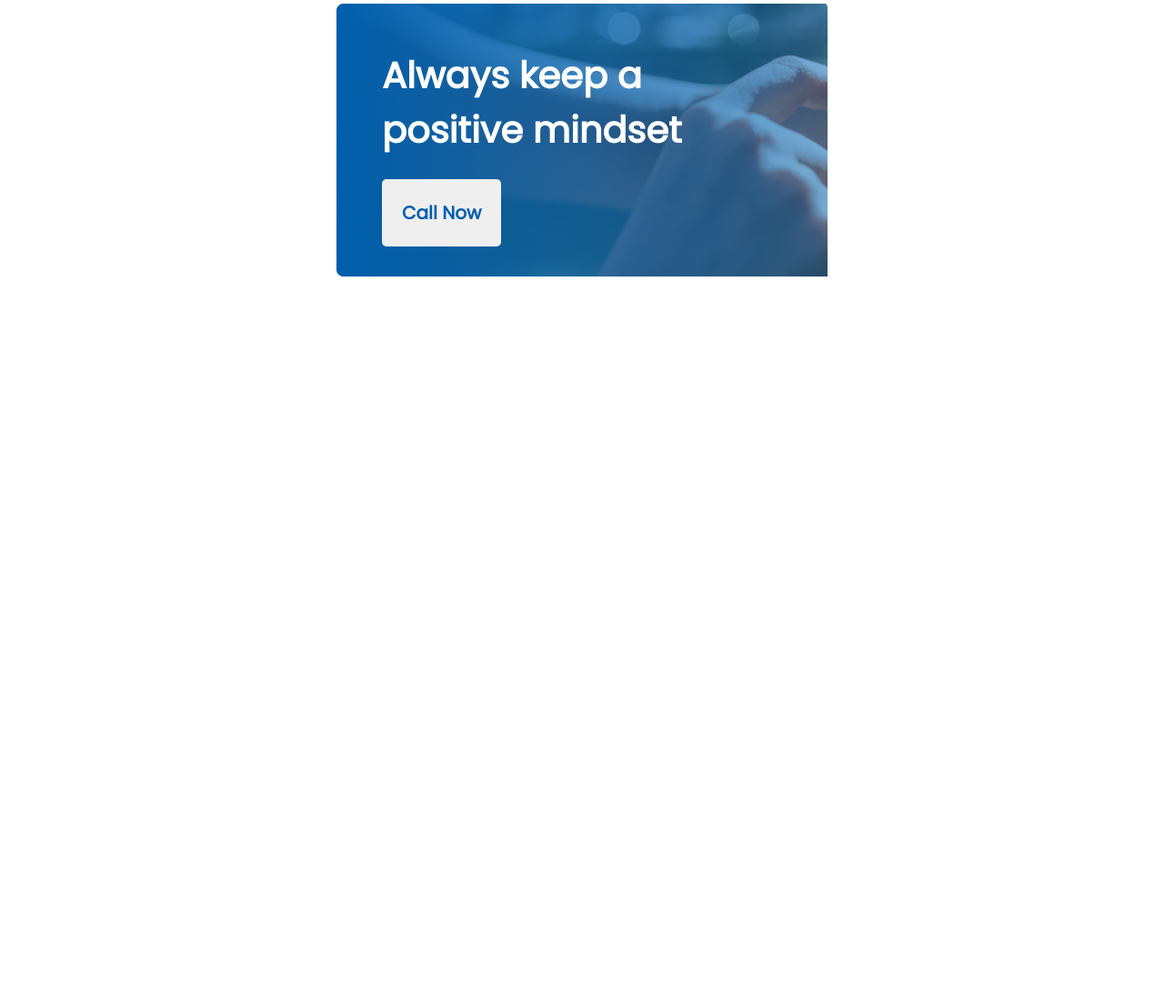
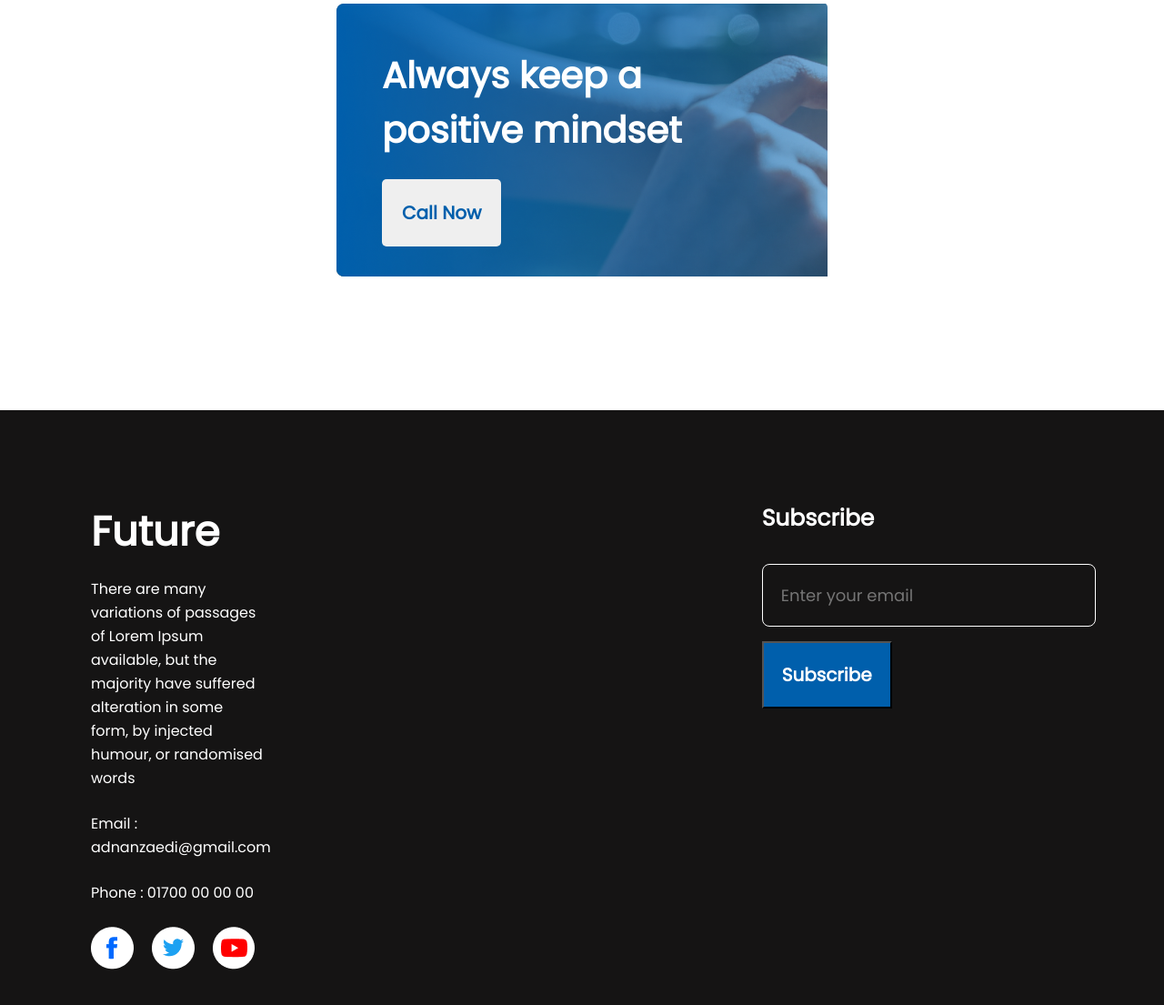
Before and after one commit to NirjanRulz/New_year_New_me, a plain HTML site: page index.html in a window 1280 px wide. Shown: the part 2469-3574 px from the top of the page at 91% size. Before the commit the page ends 2920 px from the top, so only its background shows below. Drawn offline with Linux system fonts and the light colour scheme; a web font is replaced by a local one.

Commit message:
footer done

```diff
--- a/index.html
+++ b/index.html
@@ -70,8 +70,27 @@
             </div>
         </div>
     </section>
-    <footer>
-
+    <footer class="footer">
+        <div class="footer-div">
+            <div class="footer-details">
+                <h2>Future</h2>
+                <p>There are many variations of passages of Lorem Ipsum <br> available, but the majority have suffered alteration in some <br> form, by injected humour, or randomised words</p>
+                <p class="footer-email-phone">Email : adnanzaedi@gmail.com</p>
+                <p class="footer-email-phone">Phone : 01700 00 00 00</p>
+                <div class="footer-img">
+                    <div><a href=""><img src="./images/icons/fb.png" alt="facebook"></a></div>
+                    <div><a href=""><img src="./images/icons/twitter.png" alt="twitter"></a></div>
+                    <div><a href=""><img src="./images/icons/youtube.png" alt="youtube"></a></div>
+                </div>
+            </div>
+            <div class="form">
+                <h3 class="subscribe">Subscribe</h3>
+                <form action="#">
+                    <input type="email" name="" id="" placeholder="Enter your email">
+                </form>
+                <button class="btn-subscribe">Subscribe</button>
+            </div>
+        </div>
     </footer>
     </main>
 </body>
--- a/style.css
+++ b/style.css
@@ -33,6 +33,12 @@
     border-radius: 5px;
     margin-top: 32px;
     padding: 22px;
+    transition: all 0.5s ease-out;
+}
+.btn-primary:hover{
+    color: #FFF;
+    background-color: #005FAC;
+    border: 1px solid white;
 }
 
 /* middle1 style */
@@ -116,6 +122,12 @@ div ul li{
     border-radius: 5px;
     padding: 22px;
     margin-top: 24px;
+    transition: all 0.5s ease-out;
+}
+.btn-call:hover{
+    color: #FFF;
+    background-color: #005FAC;
+    border: 1px solid white;
 }
 .banner{
     background-image: url(./images/gradient1.png), url(./images/watch.png);
@@ -124,3 +136,62 @@ div ul li{
     margin: 130px 370px 130px;
     padding: 50px;
 }
+
+/* footer style */
+
+.footer{
+    background-color: #151414;
+    padding: 100px;
+}
+.footer-div{
+    display: flex;
+    gap: 50%;
+}
+.footer-img{
+    display: flex;
+    gap: 20px;
+    margin-top: 24px;
+}
+.footer-details h2{
+    color: #fff;
+    font-size: 45px;
+    font-weight: 700;
+    margin-bottom: 16px;
+}
+.footer-details p{
+    color: #fff;
+    font-size: 16px;
+    line-height: 26px;
+}
+.footer-email-phone{
+    margin-top: 24px;
+}
+.subscribe{
+    color: #FFF;
+    font-size: 25px;
+    font-weight: 600;
+    margin-bottom: 31px;
+}
+input[type=email]{
+    border: solid 1px #FFF;
+    border-radius: 8px;
+    padding: 20px;
+    width: 325px;
+    background-color: #151414;
+    font-size: 18px;
+}
+.btn-subscribe{
+    text-align: center;
+    color: #FFF;
+    background-color: #005FAC;;
+    font-size: 20px;
+    font-weight: 600;
+    margin-top: 16px;
+    padding: 20px;
+    transition: all 0.5s ease-out;
+}
+.btn-subscribe:hover{
+    color: #005FAC;
+    background-color: #FFF;
+    border: 1px solid #005FAC;
+}
```
